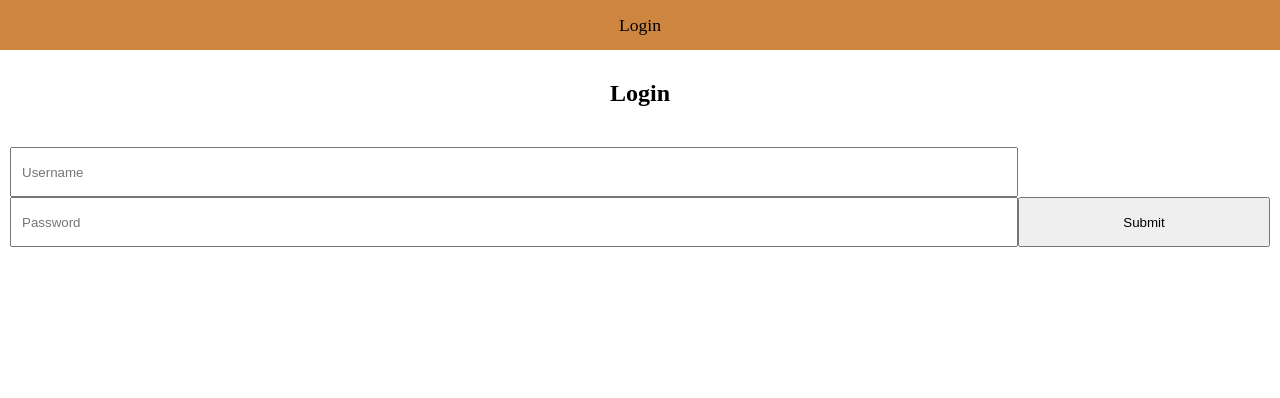
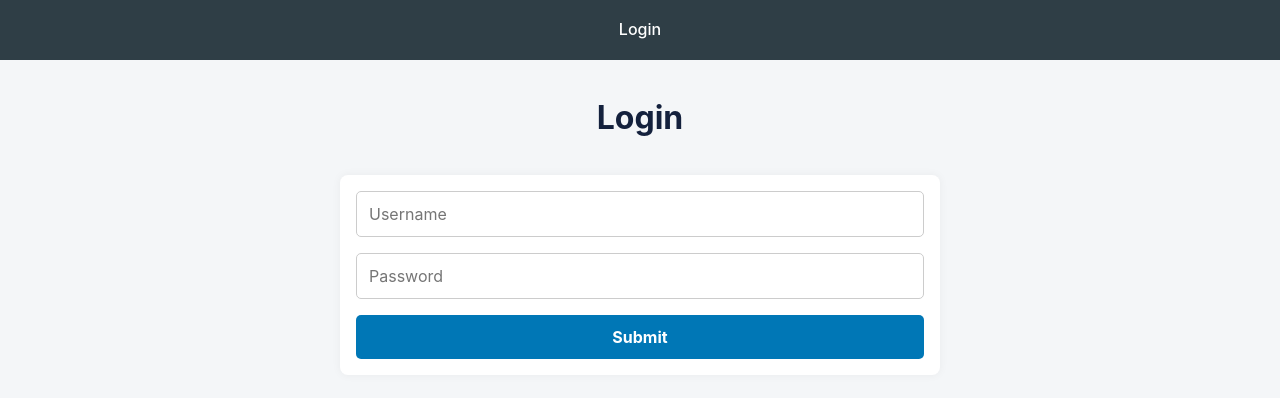
Before and after one commit to cgomez374/support-ticketing-system, a React (Vite) app: page /login in a window 1280 px wide. Shown: the top 398 px of the page. Built offline with nearby package versions, Linux system fonts and the light colour scheme.

Commit message:
updated styling with more professional colors

```diff
--- a/src/components/Navbar.jsx
+++ b/src/components/Navbar.jsx
@@ -10,7 +10,7 @@ export default function Navbar(){
           ? <Link to="/login">login</Link>
           : currentUser.role === 'admin'
             ? <Link to="/admin">Dashboard</Link>
-            : <Link to="/">User - submit ticket</Link>
+            : <Link to="/">submit ticket</Link>
       }
     </nav>
 
--- a/src/pages/TicketPage.jsx
+++ b/src/pages/TicketPage.jsx
@@ -4,7 +4,7 @@ export default function TicketPage(){
   const location = useLocation()
   const { id, name, email, subject, description, status, priority, createdAt } = location.state
   return (
-    <section>
+    <section className="ticket-details">
       <h1>Ticket #{id}</h1>
       <p>name: {name}</p>
       <p>email: {email}</p>
--- a/src/styles/App.css
+++ b/src/styles/App.css
@@ -1,71 +1,100 @@
+/* Reset & Base Styles */
 * {
   padding: 0;
   margin: 0;
   box-sizing: border-box;
   text-transform: capitalize;
+  font-family: 'Inter', sans-serif;
 }
 
+body {
+  background-color: #f4f6f8;
+  color: #1a1a1a;
+  line-height: 1.6;
+}
+
+/* Navigation */
 nav {
-  background-color: peru;
-  color: white;
+  background-color: #2f3e46;
+  color: #ffffff;
   width: 100%;
-  height: 50px;
+  height: 60px;
+  display: flex;
+  align-items: center;
+  justify-content: space-around;
+  padding: 0 1rem;
 }
 
 nav a {
-  color: black;
-  text-transform: capitalize;
-  font-size: 1.1rem;
+  color: #ffffff;
+  font-size: 1rem;
+  font-weight: 500;
+  transition: color 0.2s ease;
+}
+
+nav a:hover {
+  color: #90e0ef;
 }
 
 li {
   list-style: none;
 }
 
-a {
-  text-decoration: none;
+/* Typography */
+h1 {
+  text-align: center;
+  margin: 2rem 0;
+  font-size: 2rem;
+  color: #14213d;
 }
 
-h1 {
-  text-align: center;
-  margin: 30px 0;
+/* Form Styling */
+form {
+  width: 100%;
+  max-width: 600px;
+  margin: 0 auto;
+  padding: 1rem;
+  background-color: #ffffff;
+  border-radius: 8px;
+  box-shadow: 0 0 10px rgba(0, 0, 0, 0.05);
 }
 
-form {
+input,
+textarea,
+select {
   width: 100%;
-  height: auto;
-  padding: 10px;
-}
-
-input {
-  width: 80%;
-  height: 50px;
-  padding: 10px;
-}
-
-textarea {
-  width: 80%;
-  height: 80px;
-  padding: 10px;
-}
-
-select {
-  width: 80%;
-  height: 50px;
-  padding-left: 10px;
+  padding: 12px;
+  margin-bottom: 1rem;
+  border: 1px solid #ccc;
+  border-radius: 5px;
+  font-size: 1rem;
 }
 
 button {
-  width: 20%;
-  height: 50px;
+  width: 100%;
+  padding: 12px;
+  background-color: #0077b6;
+  color: white;
+  border: none;
+  border-radius: 5px;
+  font-weight: bold;
+  font-size: 1rem;
+  cursor: pointer;
+  transition: background-color 0.2s ease;
 }
 
+button:hover {
+  background-color: #023e8a;
+}
+
+/* Flex Utility Classes */
 .row-center {
   display: flex;
   flex-direction: row;
   align-items: center;
   justify-content: center;
   gap: 15px;
+  flex-wrap: wrap;
 }
 
 .col-center {
@@ -76,17 +105,98 @@ button {
   gap: 15px;
 }
 
-/* TICKET LIST */
+/* Ticket List */
 .ticket-list {
-  width: 85%;
-  height: auto;
-  padding: 10px;
+  width: 90%;
+  max-width: 800px;
+  margin: 2rem auto;
+  padding: 1rem;
 }
 
 .ticket-list li {
-  background-color: peru;
-  width: 100%;
-  height: auto;
-  padding: 10px;
-  margin: 20px 0;
+  background-color: #e9ecef;
+  border-left: 6px solid #0077b6;
+  padding: 1rem;
+  margin-bottom: 1rem;
+  border-radius: 6px;
+  box-shadow: 0 2px 5px rgba(0, 0, 0, 0.05);
 }
+
+/* Links */
+a {
+  text-decoration: none;
+}
+
+.ticket-details {
+  width: 90%;
+  max-width: 800px;
+  margin: 2rem auto;
+  background-color: #ffffff;
+  padding: 2rem;
+  border-radius: 8px;
+  box-shadow: 0 4px 10px rgba(0, 0, 0, 0.06);
+  color: #1a1a1a;
+}
+
+.ticket-details section {
+  display: flex;
+  flex-direction: column;
+  gap: 1rem;
+}
+
+.ticket-details h1 {
+  font-size: 2rem;
+  color: #14213d;
+  margin-bottom: 1rem;
+  border-bottom: 2px solid #e5e5e5;
+  padding-bottom: 0.5rem;
+}
+
+.ticket-details p {
+  font-size: 1rem;
+  line-height: 1.6;
+  color: #333333;
+  background-color: #f9f9f9;
+  padding: 0.75rem 1rem;
+  border-radius: 6px;
+  border: 1px solid #e0e0e0;
+}
+
+/* Responsive Styles */
+@media (max-width: 768px) {
+  nav {
+    flex-direction: column;
+    height: auto;
+    padding: 1rem;
+  }
+
+  button {
+    width: 100%;
+  }
+
+  input,
+  textarea,
+  select {
+    font-size: 0.9rem;
+  }
+
+  h1 {
+    font-size: 1.5rem;
+  }
+
+  .ticket-list {
+    width: 95%;
+  }
+
+  .ticket-details {
+    padding: 1.5rem;
+  }
+
+  .ticket-details h1 {
+    font-size: 1.6rem;
+  }
+
+  .ticket-details p {
+    font-size: 0.95rem;
+  }
+}
```
